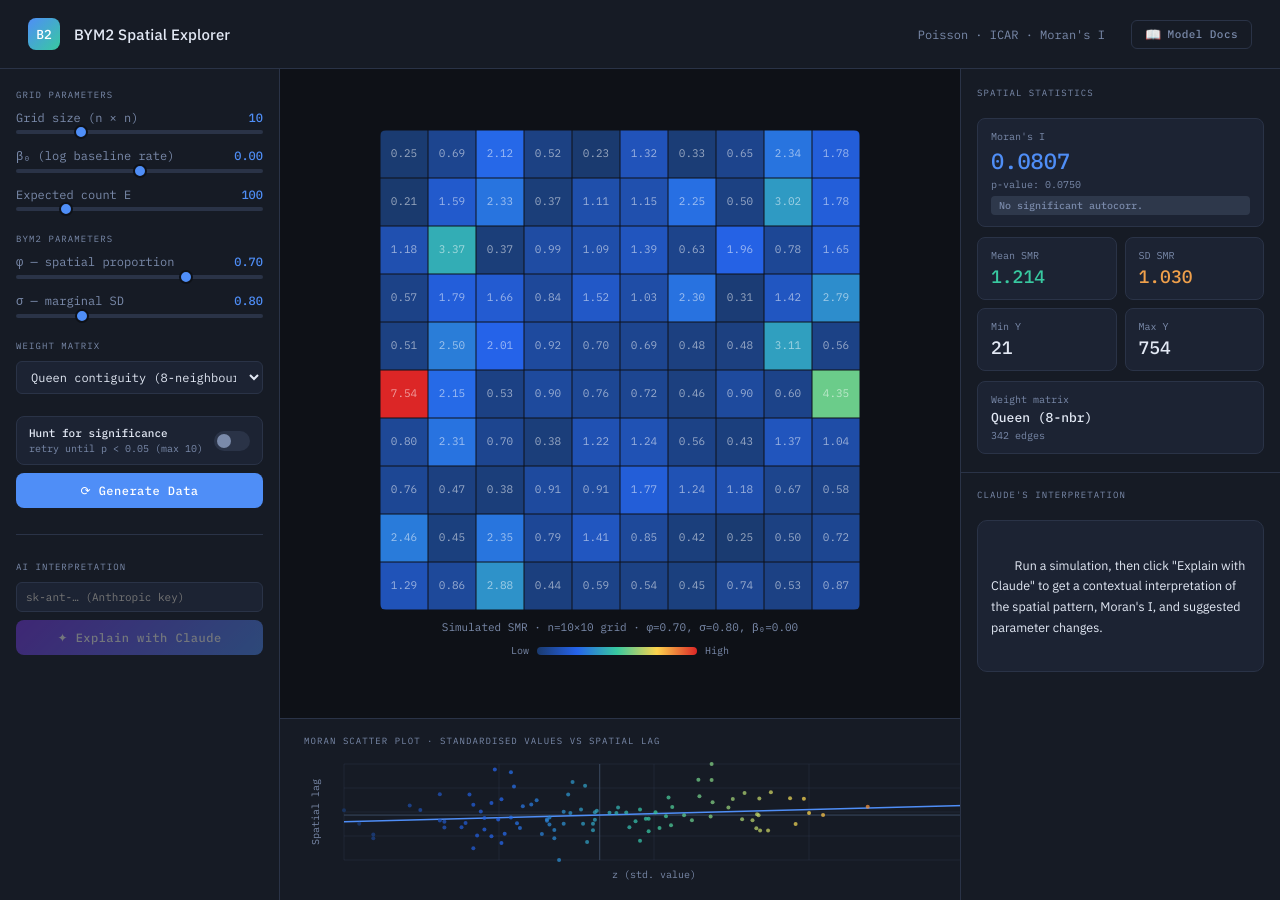
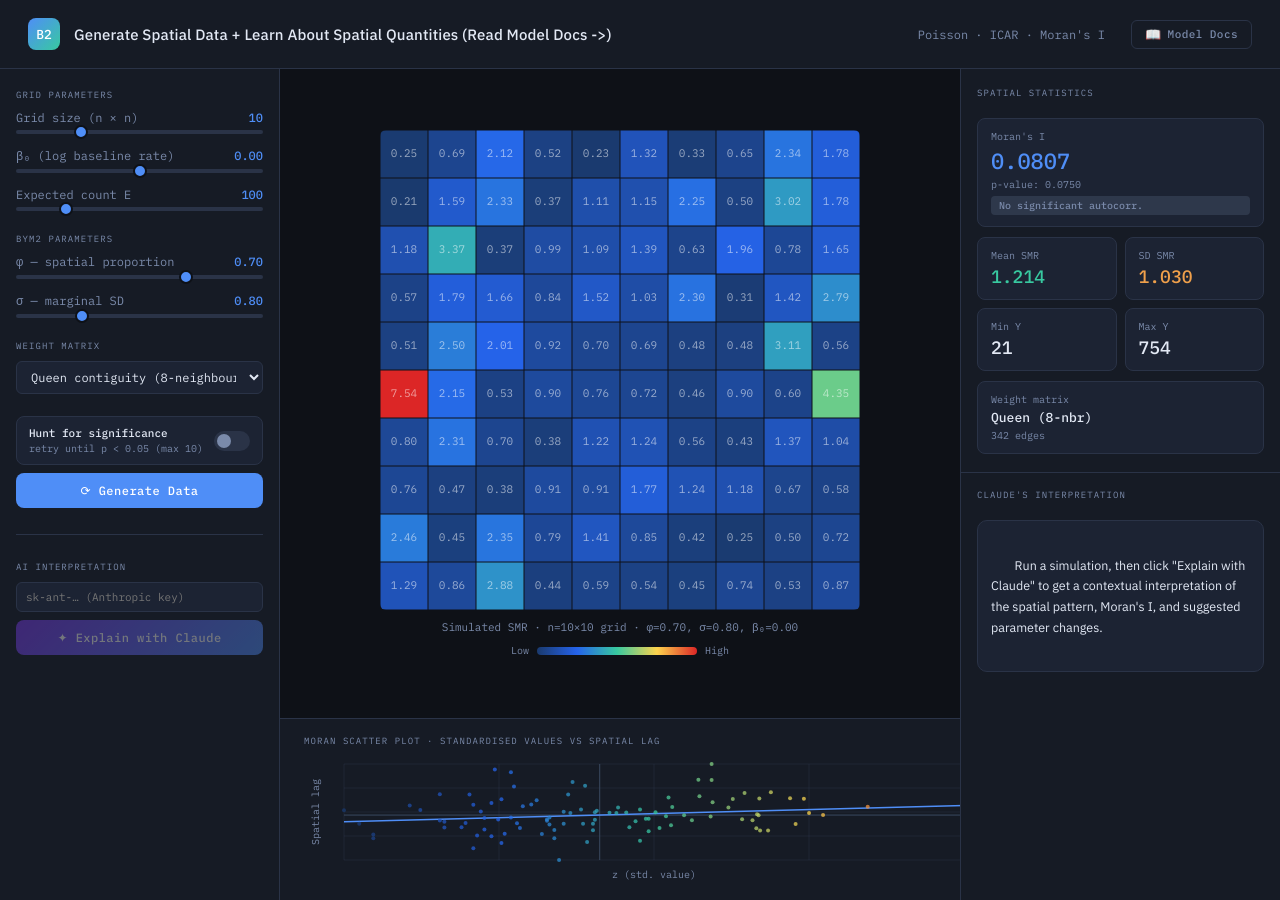
Before and after one commit to Steven-LR/steven-lr.github.io, a Jekyll site: the page apps/bym2_explorer.html, which Jekyll copies as it is, in a window 1280 px wide. Built offline with Jekyll 4.4.1, drawn with Linux system fonts in a browser that asks for light colours.

Commit message:
app changes

```diff
--- a/apps/bym2_explorer.html
+++ b/apps/bym2_explorer.html
@@ -680,7 +680,7 @@
 
 <header>
   <div class="logo">B2</div>
-  <h1>BYM2 Spatial Explorer</h1>
+  <h1>Generate Spatial Data + Learn About Spatial Quantities (Read Model Docs ->)</h1>
   <span>Poisson · ICAR · Moran's I</span>
   <button class="docs-tab" id="docs-tab-btn">
     <span class="tab-icon">📖</span> Model Docs
```
